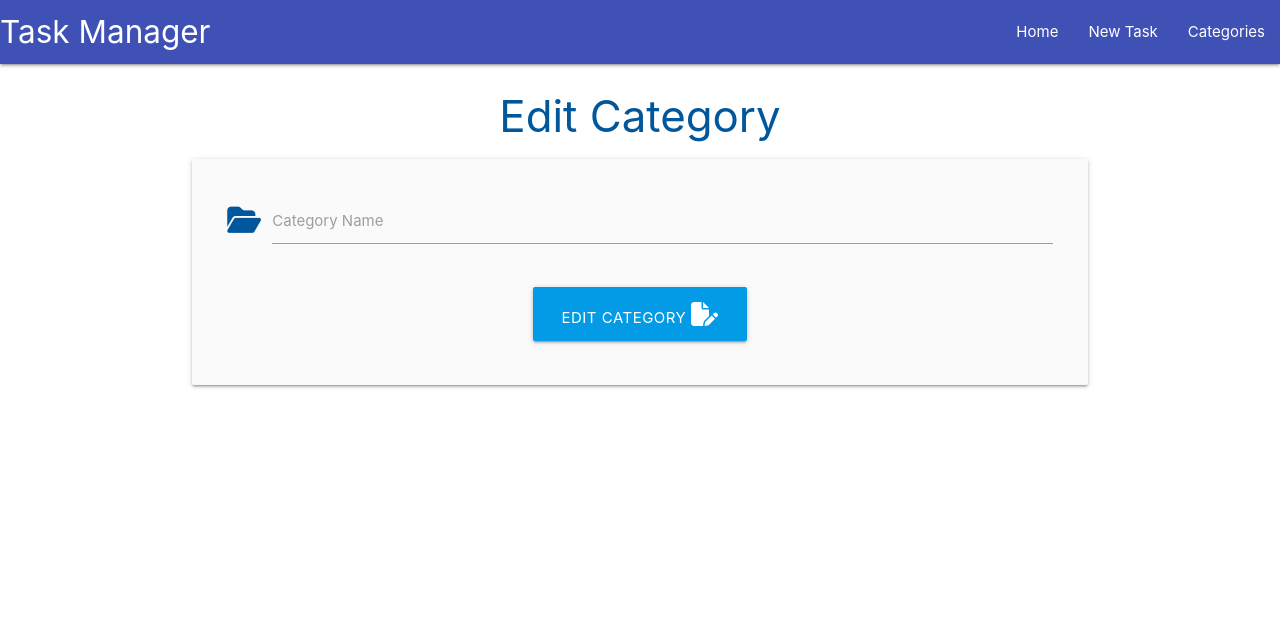
After one commit to veebee4/sql-task-manager, a Flask app: template taskmanager/templates/edit_category.html in a window 1280 px wide. The commit adds this page. Shown: the top 625 px of the page. Run offline with Flask 3, Linux system fonts and the light colour scheme; the template is opened without the code that fills it, so the values that code supplies are empty.

Commit message:
Add functionality to edit categories

```diff
--- a/taskmanager/templates/categories.html
+++ b/taskmanager/templates/categories.html
@@ -14,12 +14,13 @@
 <div class="row">
     {% for category in categories %}
     <div class="col s12 m6 l3">
+
         <div class="card indigo darken-1 center-align">
             <div class="card-content white-text">
                 <span class="card-title">{{ category.category_name }}</span>
             </div>
             <div class="card-action">
-          <a href="#" class="btn green accent-4">Edit</a>
+                <a href="{{ url_for('edit_category', category_id=category.id) }}" class="btn green accent-4">Edit</a>
                 <a href="#" class="btn red">Delete</a>
             </div>
         </div>
--- /dev/null
+++ b/taskmanager/templates/edit_category.html
@@ -0,0 +1,28 @@
+{% extends "base.html" %}
+{% block content %}
+
+<h3 class="light-blue-text text-darken-4 center-align">Edit Category</h3>
+
+<div class="row card-panel grey lighten-5">
+    <form class="col s12" method="POST" action="{{ url_for('edit_category', category_id=category.id) }}">
+        <!-- category name -->
+        <div class="row">
+            <div class="input-field col s12">
+                <i class="fas fa-folder-open prefix light-blue-text text-darken-4"></i>
+                <input id="category_name" name="category_name" minlength="3" maxlength="25" type="text" class="validate" value="{{ category.category_name }}" required>
+                <!-- value attr above pre-fills text imput with category you just clicked edit for -->
+                <label for="category_name">Category Name</label>
+            </div>
+        </div>
+        <!-- submit button -->
+        <div class="row">
+            <div class="col s12 center-align">
+                <button type="submit" class="btn-large light-blue darken-1">
+                    Edit Category <i class="fa-solid fa-file-pen"></i>
+                </button>
+            </div>
+        </div>
+    </form>
+</div>
+
+{% endblock %}
```
Also changed, not shown: taskmanager/routes.py (+10 -0 lines). Lines whose indentation alone changed are shown as unchanged.
